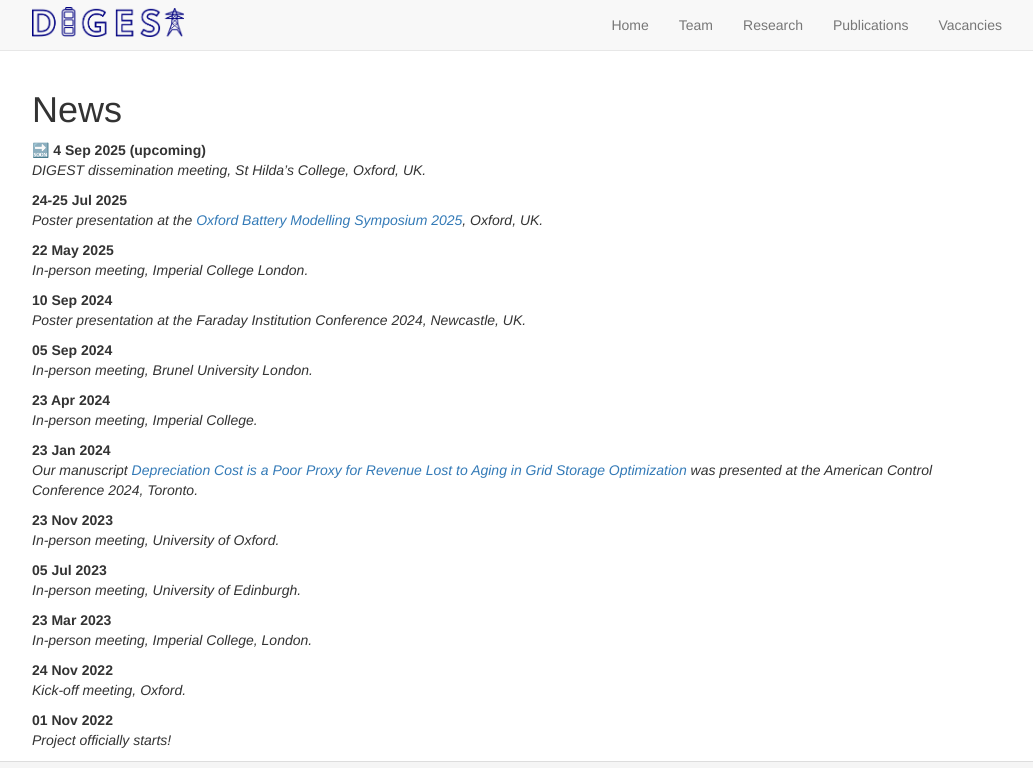
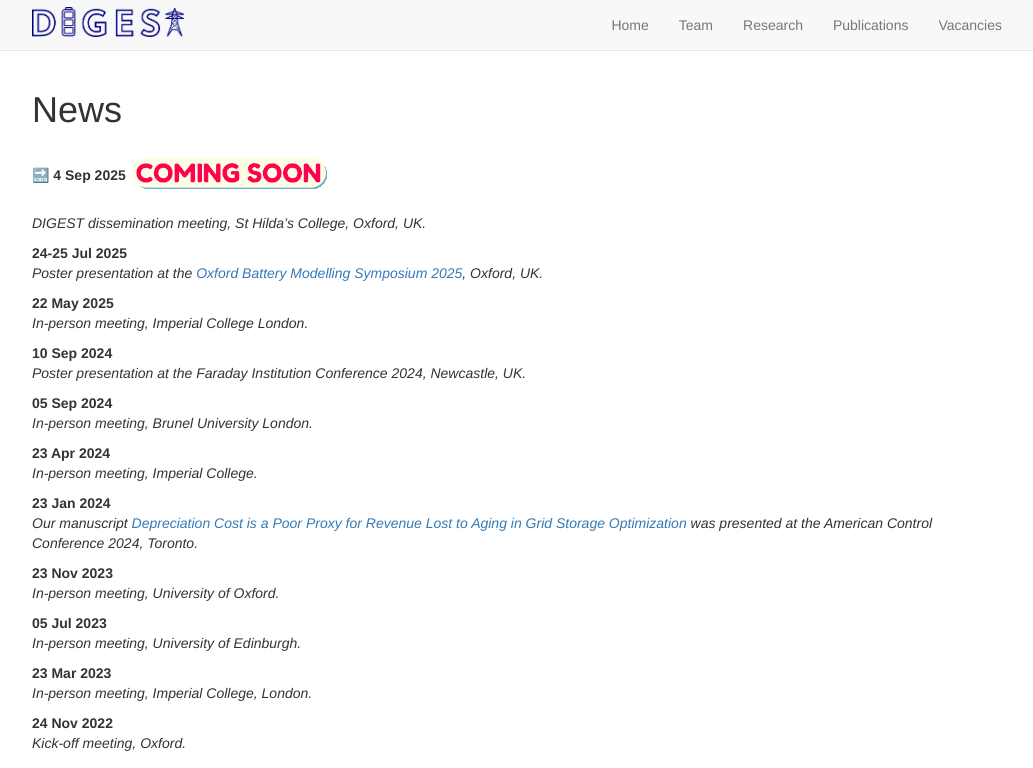
Before and after one commit to EPSRC-DIGEST/epsrc-digest.github.io, a Jekyll site: the page built from _pages/allnews.md, in a window 1280 px wide and 1011 px high, cut to the strip 0-768 px from the top of the window. Shown: the whole strip, without its empty margins (123-1156 px from the left). Built offline with Jekyll 4.4.1, drawn with Linux system fonts in a browser that asks for light colours; nearby versions of some CDN libraries.

Commit message:
adding gif.

```diff
--- a/_data/news.yml
+++ b/_data/news.yml
@@ -1,4 +1,4 @@
-- date: 🔜 4 Sep 2025 (upcoming)
+- date: 🔜 4 Sep 2025 ![upcoming](/images/misc/coming_soon.gif)
   headline: DIGEST dissemination meeting, St Hilda's College, Oxford, UK.
 
 - date: 24-25 Jul 2025
```
Also changed, not shown: images/misc/coming_soon.gif (added).
